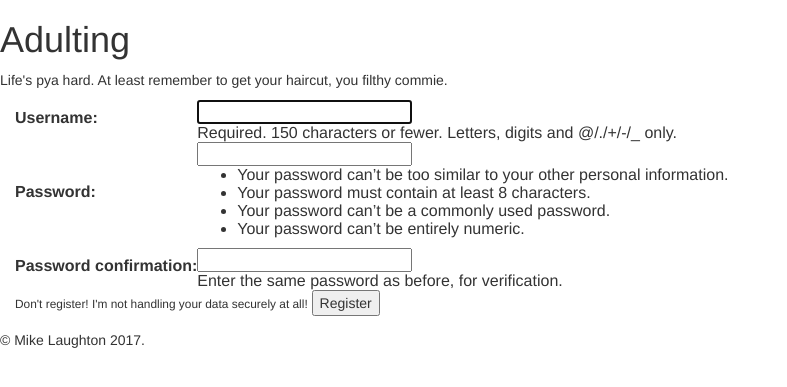
After one commit to mikelaughton/reimagined-fiesta, a Django app: page /register in a window 1280 px wide. The commit adds this page. Shown: the top 387 px of the page, without its empty margins (0-787 px from the left). Run offline with Django 3.2, Linux system fonts and the light colour scheme; some libraries are stand-ins or nearby versions.

Commit message:
Added logout and register view. Even remembered to mark some things for translation!

```diff
--- a/adulting/urls.py
+++ b/adulting/urls.py
@@ -19,7 +19,7 @@ from django.conf.urls.static import static
 from django.conf import settings
 
 urlpatterns = [
-	url(r'^$',include('reminders.urls',namespace="reminders")),
+	url(r'^',include('reminders.urls',namespace="reminders")),
 	url(r'^accounts/',include('django.contrib.auth.urls')),
     url(r'^admin/', admin.site.urls),
 ] + static(settings.STATIC_URL, document_root = settings.STATIC_ROOT) + static(settings.MEDIA_URL,document_root=settings.MEDIA_ROOT)
--- a/reminders/templates/reminders/base.html
+++ b/reminders/templates/reminders/base.html
@@ -16,8 +16,11 @@
 	</head>
 	<body>
 	<header>
-		<h1>{{app_title}}</h1>
-		<p>{{app_slogan}}</p>
+		<h1>Adulting</h1>
+		<p>Life's pya hard. At least remember to get your haircut, you filthy commie.</p>
+		{%if user.is_authenticated %}
+		<p>Howdy {{user.username}}. <a href="{% url 'logout' %}">Logout?</a></p>
+		{% endif %}
 	</header>
 	<section id="main" class="container-fluid">
 		<!-- this is going to be a for loop -->
--- /dev/null
+++ b/reminders/templates/reminders/register.html
@@ -0,0 +1,15 @@
+{% extends "reminders/base.html" %}
+{% load i18n %}
+{% block title %} Register {% endblock %}
+
+{% block content %}
+<form action="{% url 'reminders:register' %}" method="post">
+<table>
+{% csrf_token %}
+{{form.as_table}}
+</table>
+<small>Don't register! I'm not handling your data securely at all!</small>
+<input type="submit" value="Register">
+</form>
+
+{% endblock %}
--- a/reminders/urls.py
+++ b/reminders/urls.py
@@ -4,4 +4,5 @@ from . import views
 app_name = "reminders"
 urlpatterns = [
 	url(r'^$',views.IndexView.as_view(),name='index'),
+	url(r'^register/?$', views.RegisterView.as_view(),name='register'),
 ]
--- a/reminders/views.py
+++ b/reminders/views.py
@@ -1,20 +1,29 @@
 from django.shortcuts import get_object_or_404, render
 from django.http import HttpResponseRedirect
-from django.urls import reverse
+from django.urls import reverse, reverse_lazy
 from django.views import generic
 from django.contrib.auth import authenticate, login
 #For @login_required
 from django.contrib.auth.decorators import login_required
+#For UserCreationForm
+from django.contrib.auth.forms import UserCreationForm
 #Because you can't decorate classes...
 from django.utils.decorators import method_decorator
 # Create your views here.
 
 from .models import *
 
-@method_decorator(login_required,name='dispatch')
+#Reverse lazy to stop there being a circular import error.
+@method_decorator(login_required, name='dispatch')
 class IndexView(generic.ListView):
 	template_name = 'reminders/index.html'
 	context_object_name = 'tasks'
+	next = reverse_lazy("adulting:index")
 
 	def get_queryset(self):
 		return Task.objects.filter(user=self.request.user)
+
+class RegisterView(generic.edit.CreateView):
+	template_name = 'reminders/register.html'
+	form_class = UserCreationForm
+	success_url = '/'
```
Also changed, not shown: adulting/settings.py (+6 -3 lines), templates/registration/logged_out.html (added, +11 -0 lines), uploads/2017/02/22/phone.png (added), uploads/2017/02/22/scissors.png (added).
